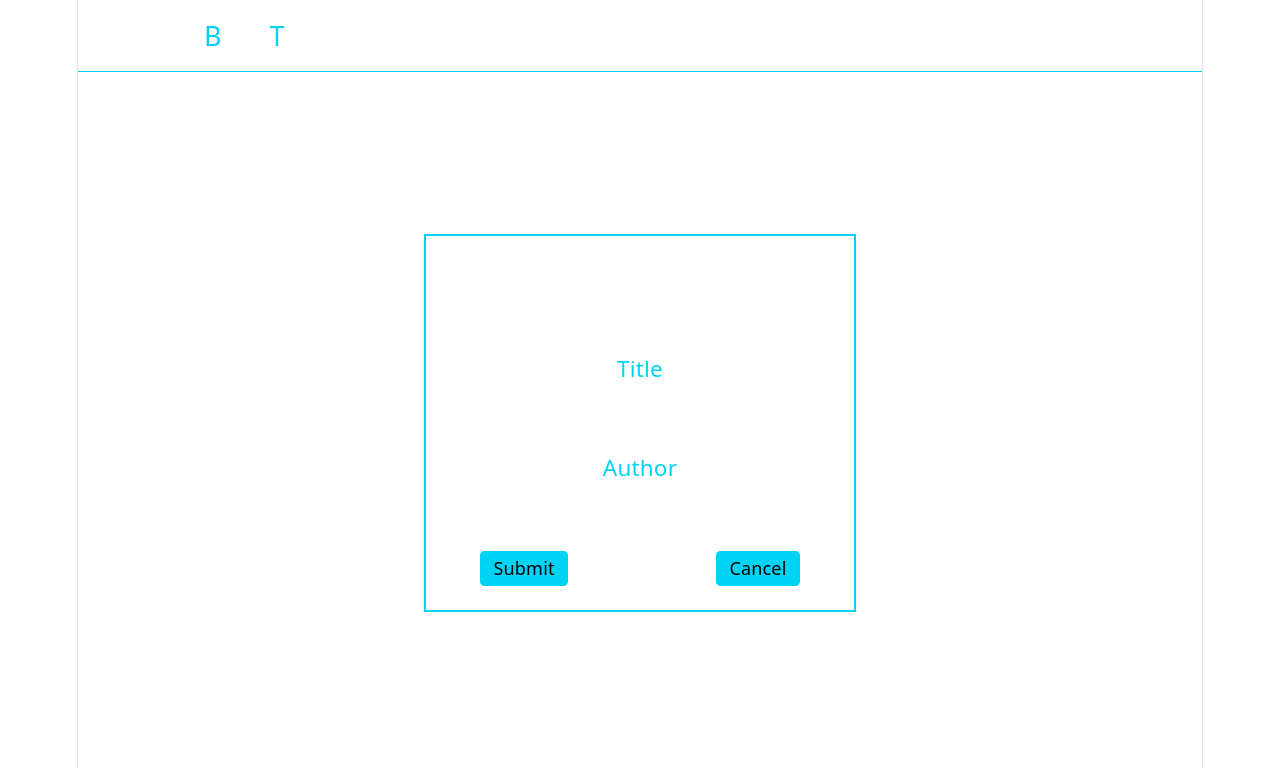
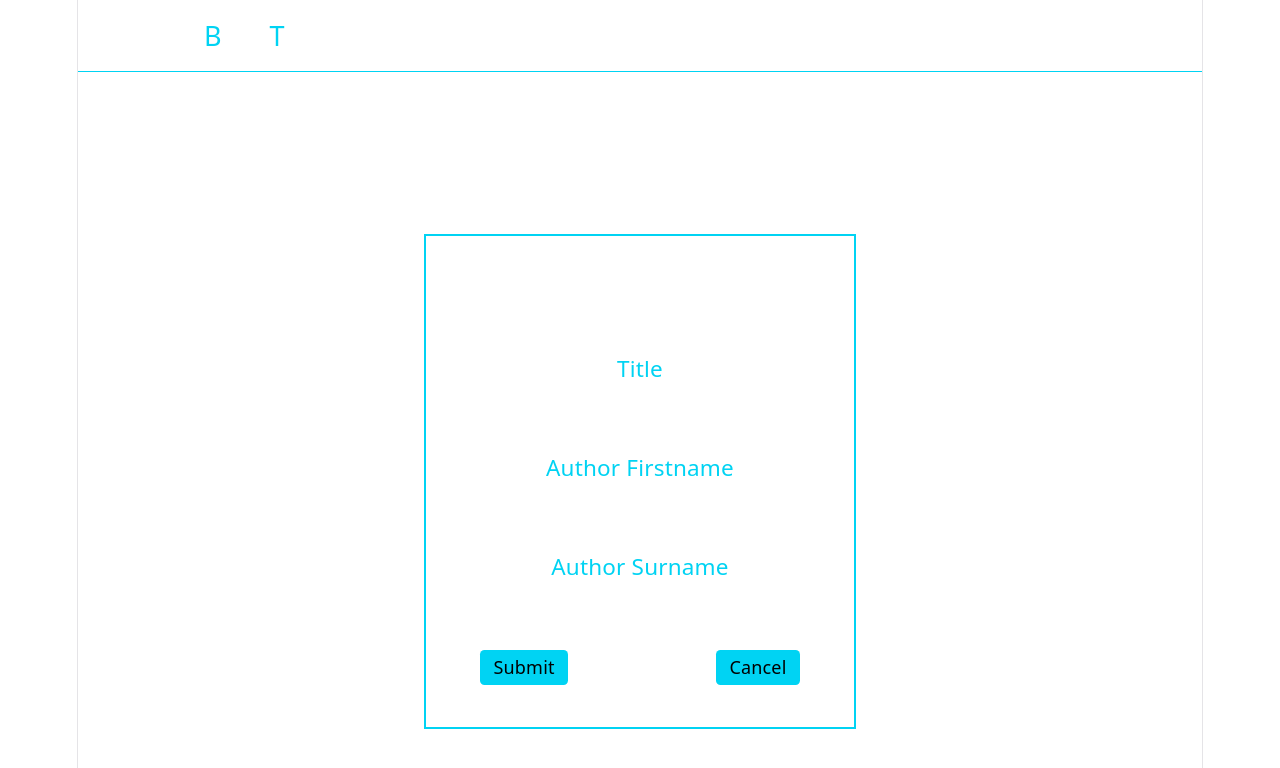
Before and after one commit to manwithfeathers/booktracker, a React (Vite) app in the folder client/: page /addbook in a window 1280 px wide. Shown: the top 768 px of the page. Built offline with nearby package versions, Linux system fonts and the light colour scheme.

Commit message:
author first name and surname columns

```diff
--- a/client/src/AddBook.jsx
+++ b/client/src/AddBook.jsx
@@ -4,28 +4,31 @@ import './App.css'
 import axios from "axios"
 import { Navigate } from "react-router-dom"
 
-
-
 export default function AddBook() {
 
     const [ title, setTitle ] = useState("")
-    const [ author, setAuthor ] = useState("")
+    const [ authorFirstname, setAuthorFirstname ] = useState("")
+    const [ authorSurname, setAuthorSurname ] = useState("")
+
+
+
     const [book, setBook] = useState(null)
 
 
 
   const submitHandler = (e) => {
     e.preventDefault()
-    console.log("book submitted")
-     setBook(title)
+    setBook(title)
 
     axios.post("http://localhost:8080/addbook", {
         title: title,
-        author: author
+        authorFirstname: authorFirstname,
+        authorSurname: authorSurname
     }).then((data) => {
-      console.log(data)
+
       setTitle("")
-      setAuthor("")
+      setAuthorFirstname("")
+      setAuthorSurname("")
 
     })
   }
@@ -33,18 +36,20 @@ export default function AddBook() {
   return (
     <>
       <div>
-        <form className="mx-auto border-2 p-9 md:p-12 w-72 md:w-96 border-cyan-400 mt-36 h-84" onSubmit={submitHandler}>
+        <form className="mx-auto border-2 p-9 md:p-12 w-72 md:w-96 border-cyan-400 mt-36 h-110" onSubmit={submitHandler}>
           <h3 className="pb-6 text-2xl text-center text-white">Add Book</h3>
           <label className="block mb-1 text-xl text-cyan-400" htmlFor="title">Title</label>
           <input className="w-full h-8 p-1 mb-6 focus:outline-none bg-white text-black" id="title" type="text" value={title} onChange={(e) => setTitle(e.target.value)}></input>
-          <label className="block mb-1 text-xl text-cyan-400" htmlFor="password">Author</label>
-          <input className="w-full h-8 p-1 mb-6 focus:outline-none bg-white text-black"  id="author" type="text" value={author} onChange={(e) => setAuthor(e.target.value)}></input>
+          <label className="block mb-1 text-xl text-cyan-400" htmlFor="authorFirstname">Author Firstname</label>
+          <input className="w-full h-8 p-1 mb-6 focus:outline-none bg-white text-black"  id="authorFirstname" type="text" value={authorFirstname} onChange={(e) => setAuthorFirstname(e.target.value)}></input>
+          <label className="block mb-1 text-xl text-cyan-400" htmlFor="authorSurname">Author Surname</label>
+          <input className="w-full h-8 p-1 mb-6 focus:outline-none bg-white text-black"  id="authorSurname" type="text" value={authorSurname} onChange={(e) => setAuthorSurname(e.target.value)}></input>
           <div className="flex justify-between">
             <button className="px-3 py-1 rounded-sm bg-cyan-400 text-black" type="submit">Submit</button>
             <button className="px-3 py-1 rounded-sm bg-cyan-400 text-black" type="button">Cancel</button>
           </div>
 
-            { book ? <Navigate to="/showbook" replace={true} state={{author, title}} /> : null }
+            { book ? <Navigate to="/showbook" replace={true} state={{authorFirstname, authorSurname, title}} /> : null }
 
 
 
--- a/client/src/ListBooks.jsx
+++ b/client/src/ListBooks.jsx
@@ -10,8 +10,10 @@ export default function ListBooks() {
 
         axios.get("http://localhost:8080/listbooks").then((res) => {
         const rawBooks = res.data[0]
-        rawBooks.sort((a,b) => a.author.localeCompare(b.author))
+
+        rawBooks.sort((a,b) => a.author_surname.localeCompare(b.author_surname))
         setBooks(rawBooks)
+
     })
 
     }, [])
@@ -23,7 +25,7 @@ export default function ListBooks() {
 
 
             {books.map((book) => (
-                <h4 className=" font-medium text-white text-left pl-10" key={book.id}>{book.title} by {book.author}</h4>
+                <h4 className=" font-medium text-white text-left pl-10" key={book.id}>{book.title} by {book.author_firstname} {book.author_surname}</h4>
 
             ))}
         </>
--- a/client/src/ShowBook.jsx
+++ b/client/src/ShowBook.jsx
@@ -4,12 +4,14 @@ import { useLocation } from "react-router-dom"
 export default function ShowBook () {
 
     const location = useLocation()
-    const author = location.state.author
+    const authorFirstname = location.state.authorFirstname
+    const authorSurname = location.state.authorSurname
+
     const title = location.state.title
     return (
         <div>
             <h3 className="text-2xl text-center text-white">New Title</h3>
-            { author && title ? <h4 className="text-2xl text-white">Added: {title} by {author} </h4> : null}
+            { authorSurname && title ? <h4 className="text-2xl text-white">Added: {title} by {authorFirstname} {authorSurname} </h4> : null}
         </div>
 
     )
```
Also changed, not shown: 1 other file (tests, documents, lock files or other folders).
